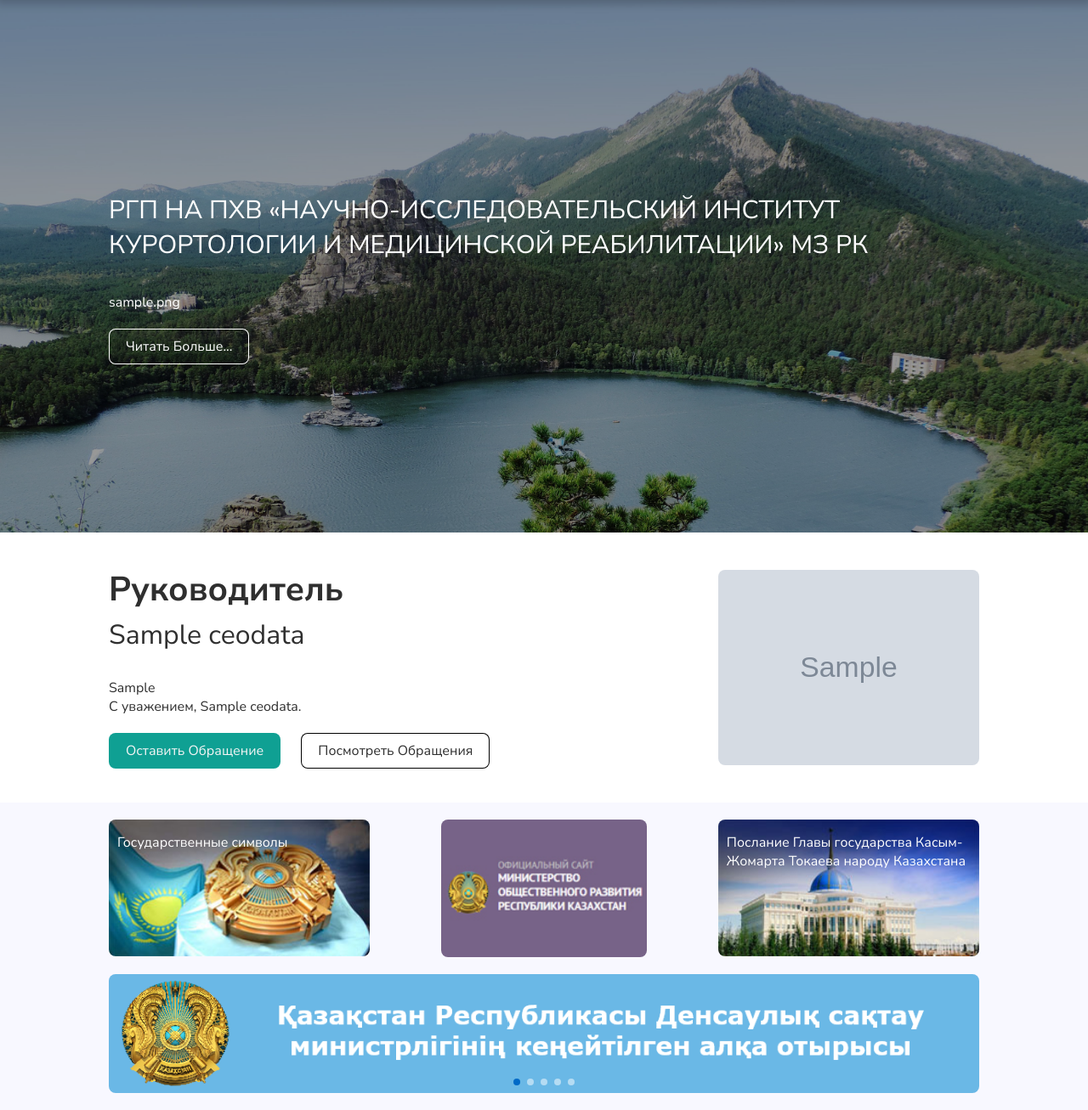
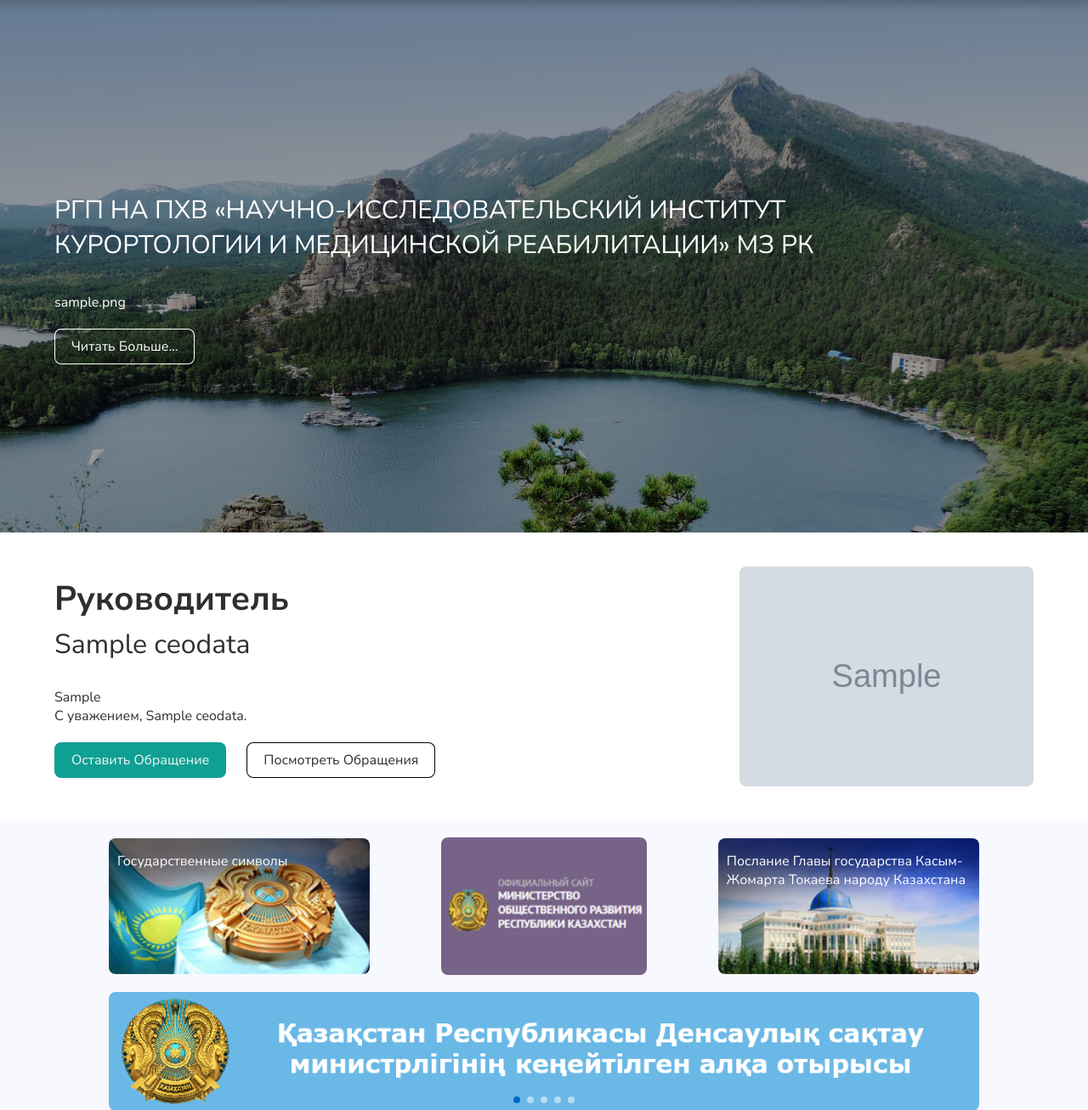
Before and after one commit to Arleking1521/Burabay-server-clone, a Django app: page / in a window 1280 px wide. Shown: the part 101-1408 px from the top of the page at 85% size. Run offline with Django 5.2, Linux system fonts and the light colour scheme; tables that the repository leaves empty hold one stand-in row (values such as "Sample post"); grey boxes marked "Sample" are stand-in pictures.

Commit message:
update styles

```diff
--- a/src/static/style.css
+++ b/src/static/style.css
@@ -1036,7 +1036,7 @@ width: 30%;
   .content-split{
     display: grid;
     grid-template-columns: 20% 80%;
-    padding: 0 10%;
+    padding: 10px 10%;
   }
 
   .navigation{
@@ -1314,6 +1314,21 @@ width: 30%;
     footer{
         width: 90%;
         padding: 30px 5%;
+    }
+    .back-img{
+        width: 90%;
+        padding: 0px 5%;
+    }
+    .content-split{
+        padding: 0 5%;
+    }
+
+    .question-block{
+        padding: 20px 5%;
+    }
+
+    .content-inner{
+        padding: 10px 5%;
     }
   }
 
```
